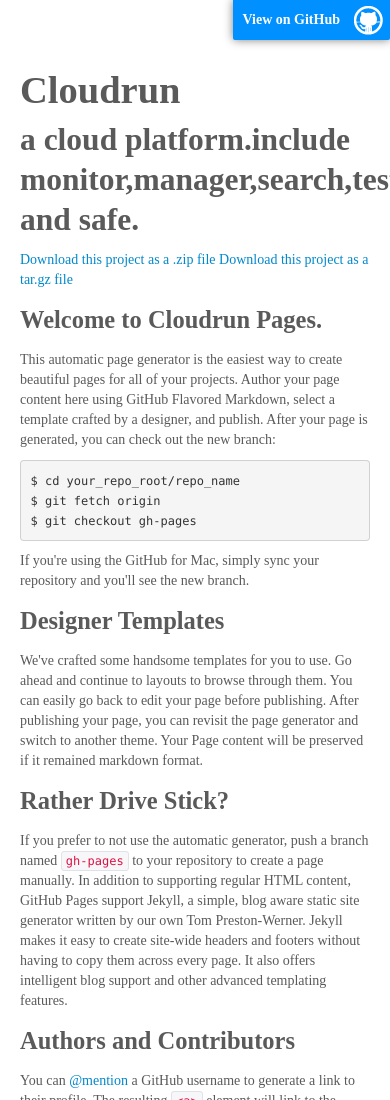
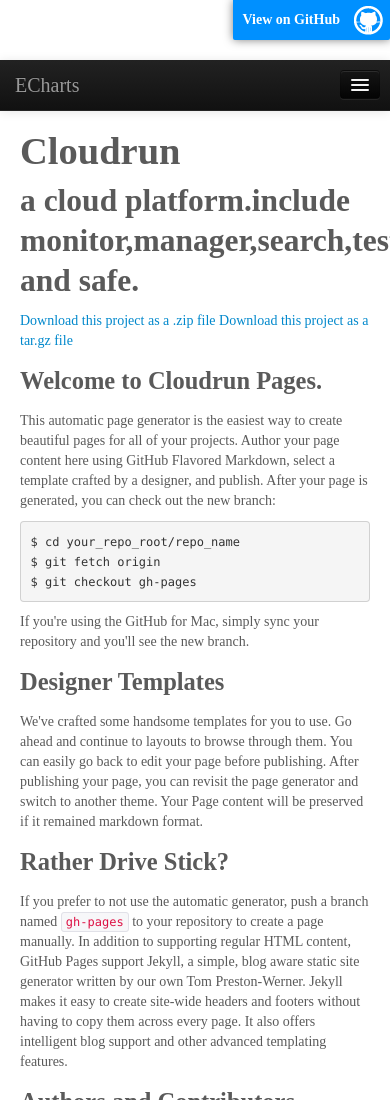
Before and after one commit to cloudmts-zz/cloudrun, a plain HTML site: page index.html in a window 390 px wide. Shown: the top 1100 px of the page. Drawn offline with Linux system fonts and the light colour scheme; files whose address does not match are found by name.

Commit message:
add the header

```diff
--- a/index.html
+++ b/index.html
@@ -15,6 +15,48 @@
   </head>
 
   <body>
+
+   <!-- NAVBAR
+    ================================================== -->
+    <div class="navbar navbar-inverse navbar-fixed-top">
+      <div class="navbar-inner">
+        <div class="container">
+          <button type="button" class="btn btn-navbar" data-toggle="collapse" data-target=".nav-collapse">
+            <span class="icon-bar"></span>
+            <span class="icon-bar"></span>
+            <span class="icon-bar"></span>
+          </button>
+          <a class="brand" href="http://ecomfe.github.io/echarts/index.html">ECharts</a>
+          <div class="nav-collapse collapse">
+              <a id="forkme_banner" href="https://github.com/ecomfe/echarts">View on GitHub</a>
+              <ul class="nav">
+                <li class="active"><a href="http://ecomfe.github.io/echarts/index.html"><i class="icon-home icon-white"></i> Home</a></li>
+                <li><a href="http://ecomfe.github.io/echarts/doc/example.html" class="active">Example</a></li>
+                <li><a href="http://ecomfe.github.io/echarts/doc/doc.html">API &amp; Doc</a></li>
+                <li class="dropdown">
+                  <a href="#" class="dropdown-toggle" data-toggle="dropdown"><i class="icon-download-alt icon-white"></i>Download <b class="caret"></b></a>
+                  <ul class="dropdown-menu">
+                    <li><a href="https://github.com/ecomfe/echarts/archive/1.1.0.zip">ZIP (1.1.0)</a></li>
+                    <li><a href="https://github.com/ecomfe/echarts/archive/master.zip">ZIP (Latest)</a></li>
+                  </ul>
+                </li>
+                <li class="dropdown">
+                  <a href="#" class="dropdown-toggle" data-toggle="dropdown">Link <b class="caret"></b></a>
+                  <ul class="dropdown-menu">
+                    <li><a href="https://github.com/ecomfe" target="_blank">Ecom-FE</a></li>
+                    <li><a href="http://fe.baidu.com/doc/ecom/tech/topic/dv/index.html" target="_blank">Data Visualization</a></li>
+                    <li class="divider"></li>
+                    <!--li class="nav-header">Library</li-->
+                    <li><a href="http://ecomfe.github.io/zrender/index.html" target="_blank">ZRender</a></li>
+                    <li><a href="http://tangram.baidu.com/" target="_blank">Tangram</a></li>
+                  </ul>
+                </li>
+              </ul>
+           </div><!--/.nav-collapse -->
+        </div><!-- /.container -->
+      </div><!-- /.navbar-inner -->
+    </div><!-- /.navbar-wrapper -->
+
 
     <!-- HEADER -->
     <div id="header_wrap" class="outer">
```
